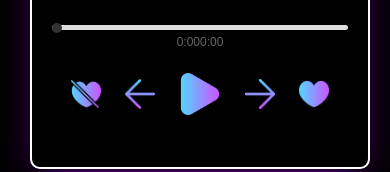
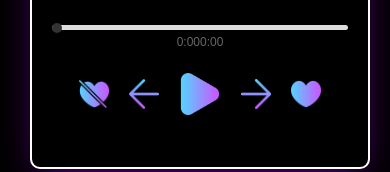
Before and after one commit to ArishkaWolf/solaris, a Next.js app in the folder solaris-next-app/: page / in a window 390 px wide. Shown: the part 2583-2755 px from the top of the page. Built offline with nearby package versions, Linux system fonts and the light colour scheme.

Commit message:
fix trackcard

```diff
--- a/solaris-next-app/app/components/TracksSection.module.css
+++ b/solaris-next-app/app/components/TracksSection.module.css
@@ -131,4 +131,12 @@
     height: 550px;
     text-align: center;
   }
+  .controls {
+    display: flex;
+    justify-content: space-between;
+    gap: 8px;
+    margin-top: 15px;
+    margin-left: 2px;
+    margin-right: 2px;
+  }
 }
```
